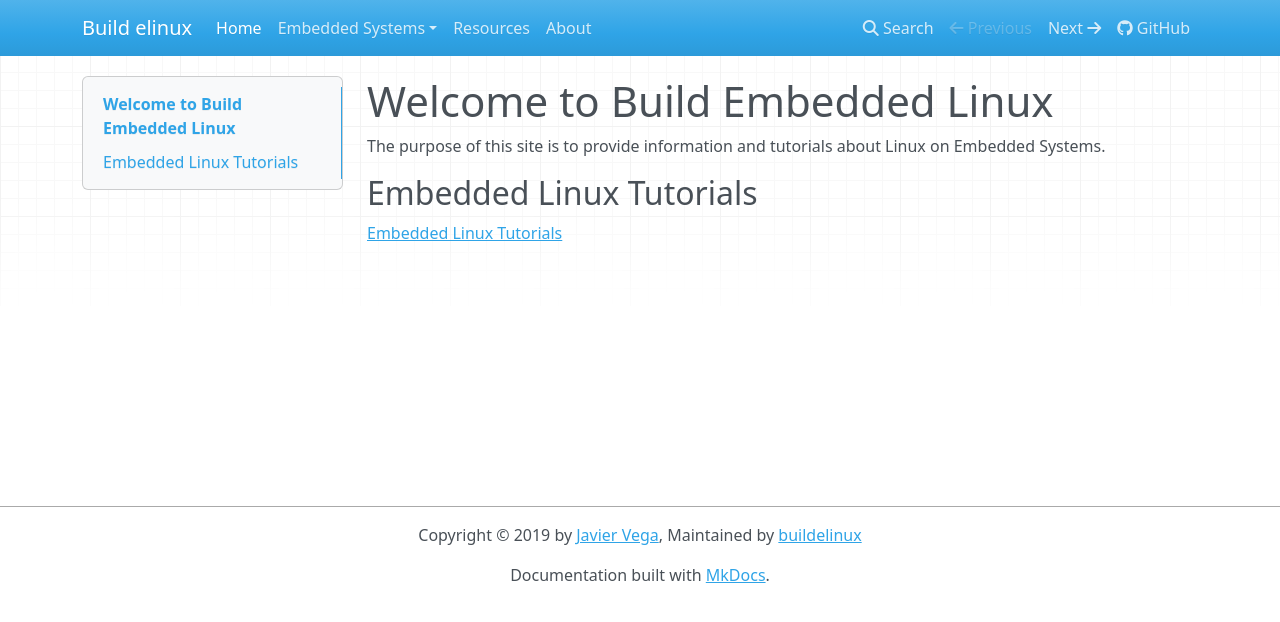
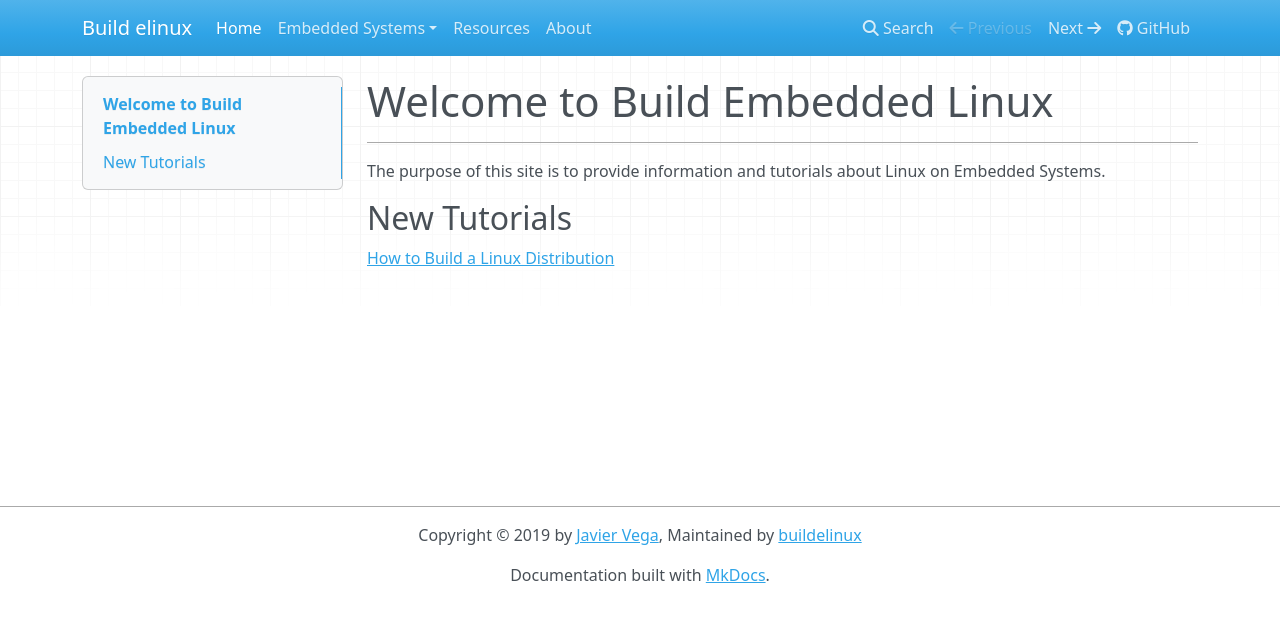
Before and after one commit to buildelinux/buildelinux, an MkDocs documentation site: the page built from docs/index.md, in a window 1280 px wide. Shown: the top 622 px of the page. Built offline with MkDocs 1.6.1, drawn with Linux system fonts in a browser that asks for light colours; nearby versions of some CDN libraries.

Commit message:
Adding data

```diff
--- a/docs/index.md
+++ b/docs/index.md
@@ -1,6 +1,6 @@
 # Welcome to Build Embedded Linux
-
+---
 The purpose of this site is to provide information and tutorials about Linux on Embedded Systems.
 
-## Embedded Linux Tutorials
-[Embedded Linux Tutorials](Embedded_Systems.md)
+## New Tutorials
+[How to Build a Linux Distribution](embedded_systems/linux_distribution/linux_distro.md)
```
Also changed, not shown: docs/embedded_systems/debugging/serial_debug.md (+4 -0 lines), docs/embedded_systems/linux_distribution/linux_distro.md (+4 -1 lines), docs/footer.md (added, +1 -0 lines).
